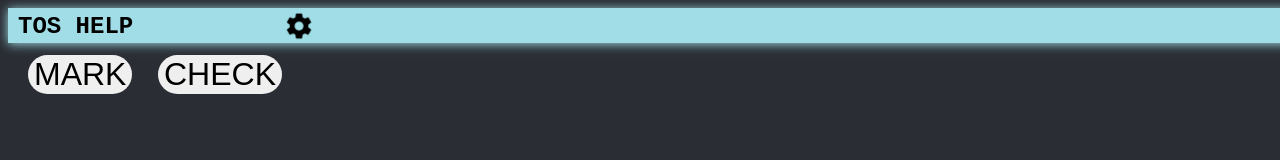
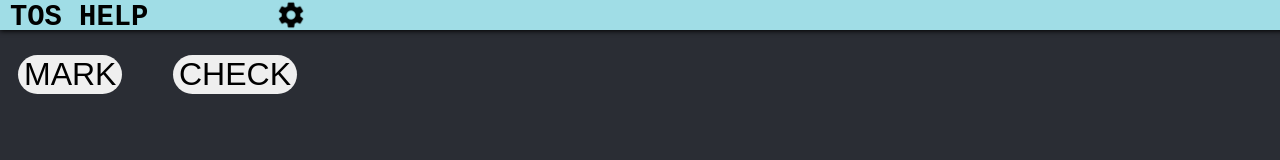
Before and after one commit to BlakeSharp/TOS-CE, a browser extension: page index.html in a window 1280 px wide. Shown: the top 160 px of the page. Drawn offline with Linux system fonts and the light colour scheme.

Commit message:
Added DOM Buttons

```diff
--- /dev/null
+++ b/background.js
@@ -0,0 +1,21 @@
+const checkBtn = document.getElementById('button2');
+const markBtn = document.getElementById('button1');
+const settingsBtn = document.getElementById('SettingsButton');
+
+let isSafe = null;
+
+checkBtn.addEventListener('click', check);
+markBtn.addEventListener('click', mark);
+settingsBtn.addEventListener('click', settings);
+
+function check () {
+  alert(1);
+};
+
+function mark () {
+  alert(2);
+};
+
+function settings () {
+  alert(3);
+};
--- a/index.html
+++ b/index.html
@@ -8,9 +8,8 @@
     <title>Testing</title>
 </head>
 <body >
-    <script src="background.js"></script>
     <div class="mhead">
-        <label>TOS HELP</label>
+        <label id="toshelp">TOS HELP</label>
         <button id="SettingsButton">
             <img id="SettingsImage" src = "Icon_Settings.png">
         </button>
@@ -21,5 +20,6 @@
         <button class= "MainButtons" id="button1">MARK</button>
         <button class= "MainButtons" id="button2">CHECK</button>
     </div>
+    <script src="background.js"></script>
 </body>
 </html>
--- a/style.css
+++ b/style.css
@@ -12,16 +12,16 @@ label{
     font: larger;
     font-weight: bolder;
 }
-#toshelp{
-    position:absolute;font-weight: bold;top:5px;left:10px;font-size: larger;
-}
-#SettingsButton{
+
+.mhead{
+    height:30px;
+    font-size: x-large;
     position: absolute;
-    left: 270px;
-    top:2px;
-    background-color:transparent;
-    border:0px;
-    border: 0px
+    left:0px;
+    top:0px;
+    width:120%;
+    background-color: rgb(160, 221, 230);
+    box-shadow: 0px 1px 5px black;
 }
 .MainButtons{
     position: absolute;
@@ -29,6 +29,18 @@ label{
     border-radius: 50px;
     border-style: none;
 
+}
+#toshelp{
+    color: black; text-decoration: none;
+    position:absolute;font-weight: bold;top:1px;left:10px;font-size: larger;
+}
+#SettingsButton{
+    position: absolute;
+    left: 270px;
+    top:-1px;
+    background-color:transparent;
+    border:0px;
+    border: 0px
 }
 #buttonhead{
     float: right;
@@ -47,18 +59,8 @@ label{
     top:55px
 }
 #button1{
-    width: max-content;left:20px
+    width: max-content;left:10px
 }
 #button2{
-    width: max-content;left:150px
+    width: max-content;left:165px
 }
-.mhead{
-    height:30px;
-    font-size: x-large;
-    position: absolute;
-    width:120%;
-    padding-left: 10px;
-    padding-top: 5px;
-    background-color: rgb(160, 221, 230);
-    box-shadow: 0px 1px 10px #A0DDE6;
-}
```
